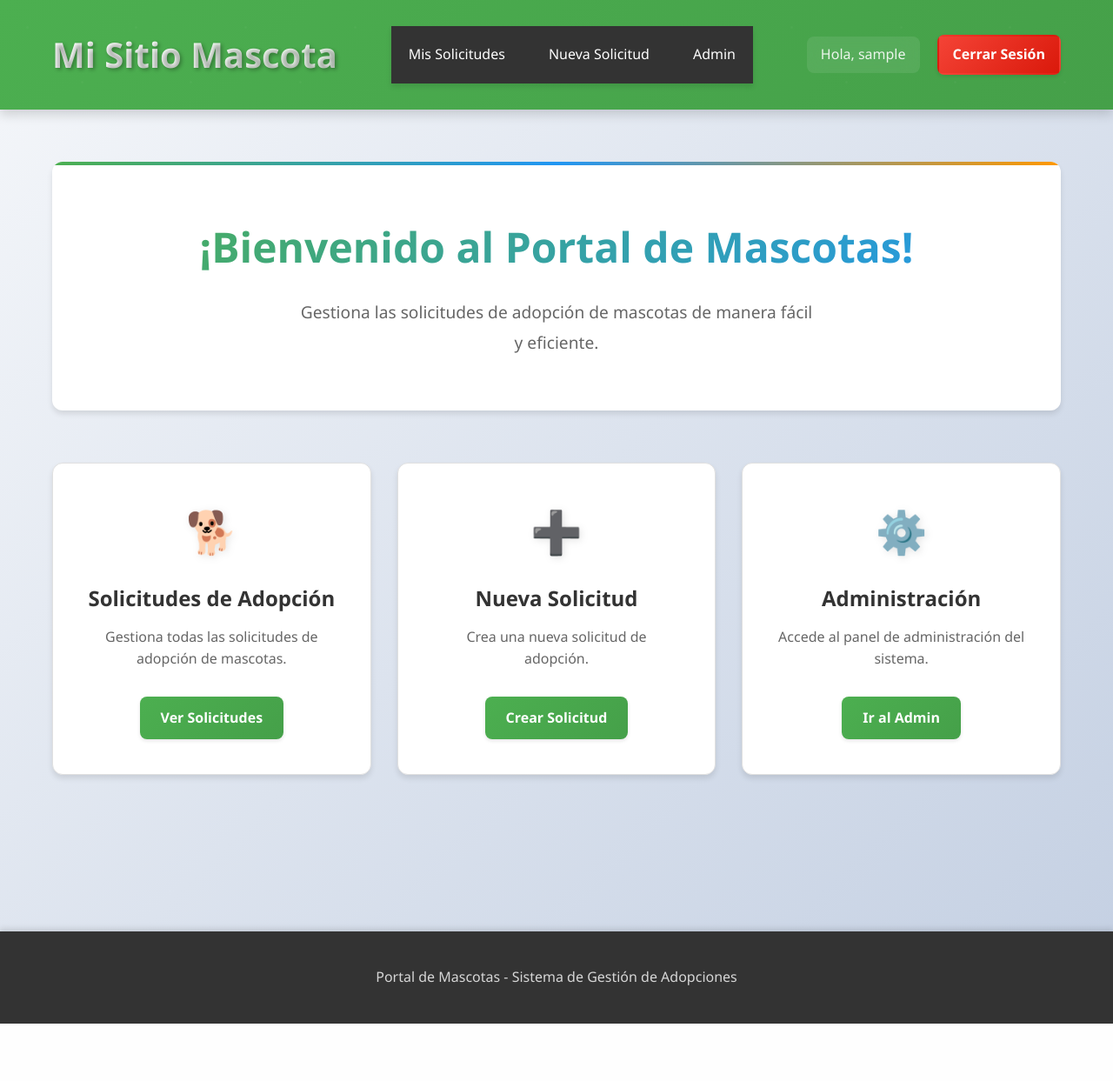
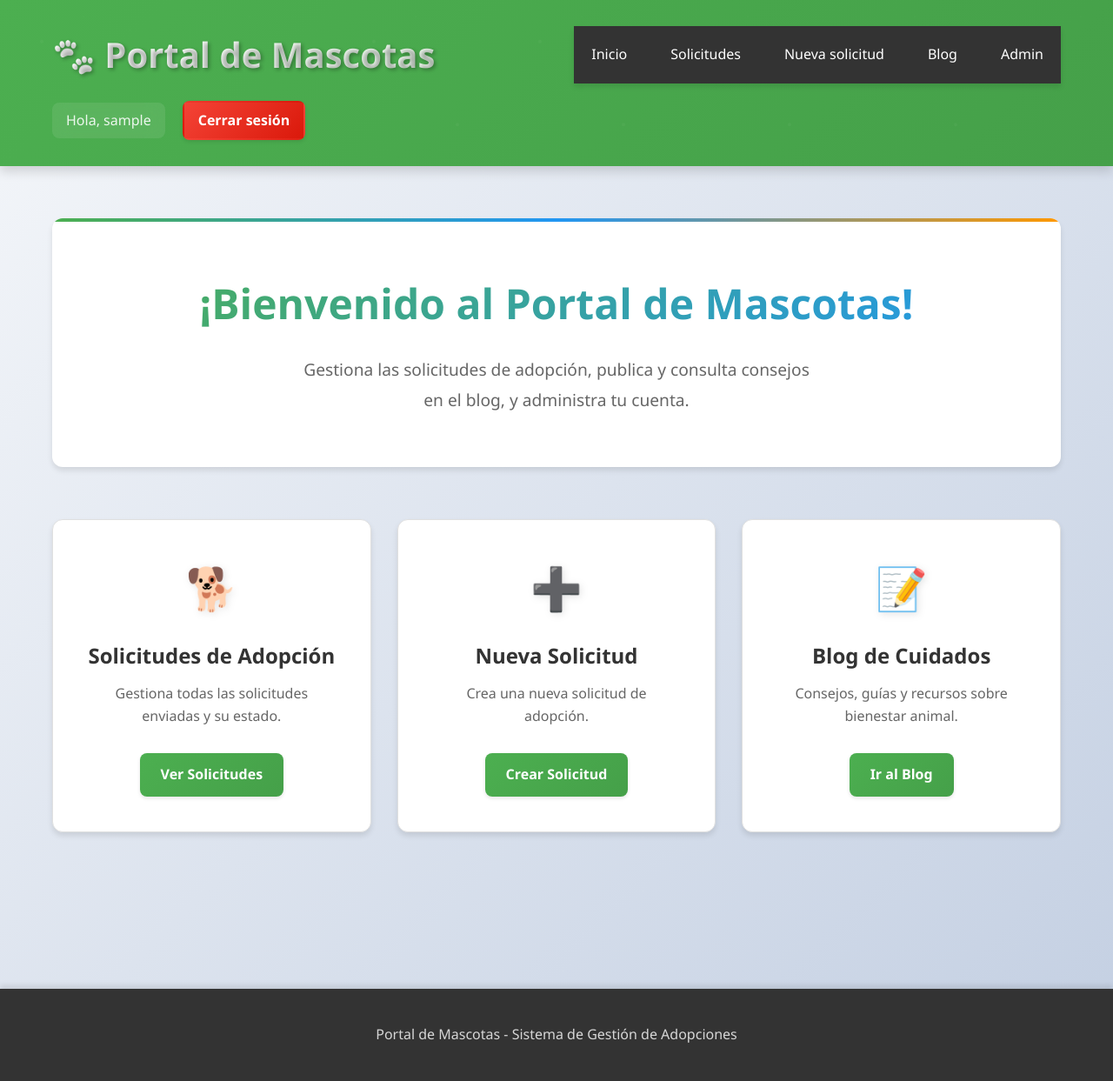
Before and after one commit to OutFerz/AdoptaPortal, a Django app: page / in a window 1280 px wide. Shown: the whole page at 87% size. Before the commit the page ends 1177 px from the top, so only its background shows below. Run offline with Django 5.2, Linux system fonts and the light colour scheme; the visitor is signed in with stand-in values (Sample User, id 1).

Commit message:
feat(ui): layout global base.html + blog extendiendo base; estilos y JS unificados

```diff
--- a/portal_mascotas/settings.py
+++ b/portal_mascotas/settings.py
@@ -118,7 +118,7 @@ AUTH_PASSWORD_VALIDATORS = [
 LANGUAGE_CODE = 'es'
 
 # Zona horaria - se puede cambiar a 'America/Mexico_City' para México
-TIME_ZONE = 'UTC'
+TIME_ZONE = 'America/Santiago'
 
 USE_I18N = True
 
--- a/portal_mascotas/templates/portal_mascotas/dashboard.html
+++ b/portal_mascotas/templates/portal_mascotas/dashboard.html
@@ -1,86 +1,36 @@
-{% load static %}
-<!DOCTYPE html>
-<html lang="es">
-<head>
-    <meta charset="UTF-8">
-    <meta name="viewport" content="width=device-width, initial-scale=1.0">
-    <title>{{ titulo }} - Portal de Mascotas</title>
-    <link rel="stylesheet" href="{% static 'css/main.css' %}">
-</head>
-<body>
-    <header class="header">
-        <div class="container">
-            <h1 class="logo">{{ titulo }}</h1>
-            <nav class="nav">
-                <ul class="nav-list">
-                    <li><a href="{% url 'solicitud_adopcion:lista_solicitudes' %}" class="nav-link">Mis Solicitudes</a></li>
-                    <li><a href="{% url 'solicitud_adopcion:crear_solicitud' %}" class="nav-link">Nueva Solicitud</a></li>
-                    <li><a href="{% url 'admin:index' %}" class="nav-link">Admin</a></li>
-                </ul>
-            </nav>
-            <div class="user-actions">
-                <span class="user-info">Hola, {{ usuario.username }}</span>
-                <a href="{% url 'login:logout' %}" class="logout-btn">Cerrar Sesión</a>
-            </div>
-        </div>
-    </header>
+{% extends "base.html" %}
+{% block title %}Inicio{% endblock %}
 
-    <main class="main">
-        <div class="container">
+{% block content %}
   <section class="hero">
     <h2 class="hero-title">¡Bienvenido al Portal de Mascotas!</h2>
     <p class="hero-description">
-                    Gestiona las solicitudes de adopción de mascotas de manera fácil y eficiente.
+      Gestiona las solicitudes de adopción, publica y consulta consejos en el blog, y administra tu cuenta.
     </p>
   </section>
 
   <section class="features">
     <div class="feature-grid">
-                    <div class="feature-card">
+      <div class="feature-card card">
         <div class="feature-icon">🐕</div>
         <h3 class="feature-title">Solicitudes de Adopción</h3>
-                        <p class="feature-description">
-                            Gestiona todas las solicitudes de adopción de mascotas.
-                        </p>
-                        <a href="{% url 'solicitud_adopcion:lista_solicitudes' %}" class="feature-link">
-                            Ver Solicitudes
-                        </a>
+        <p class="feature-description">Gestiona todas las solicitudes enviadas y su estado.</p>
+        <a href="{% url 'solicitud_adopcion:lista_solicitudes' %}" class="feature-link">Ver Solicitudes</a>
       </div>
 
-                    <div class="feature-card">
+      <div class="feature-card card">
         <div class="feature-icon">➕</div>
         <h3 class="feature-title">Nueva Solicitud</h3>
-                        <p class="feature-description">
-                            Crea una nueva solicitud de adopción.
-                        </p>
-                        <a href="{% url 'solicitud_adopcion:crear_solicitud' %}" class="feature-link">
-                            Crear Solicitud
-                        </a>
+        <p class="feature-description">Crea una nueva solicitud de adopción.</p>
+        <a href="{% url 'solicitud_adopcion:crear_solicitud' %}" class="feature-link">Crear Solicitud</a>
       </div>
 
-                    <div class="feature-card">
-                        <div class="feature-icon">⚙️</div>
-                        <h3 class="feature-title">Administración</h3>
-                        <p class="feature-description">
-                            Accede al panel de administración del sistema.
-                        </p>
-                        <a href="{% url 'admin:index' %}" class="feature-link">
-                            Ir al Admin
-                        </a>
+      <div class="feature-card card">
+        <div class="feature-icon">📝</div>
+        <h3 class="feature-title">Blog de Cuidados</h3>
+        <p class="feature-description">Consejos, guías y recursos sobre bienestar animal.</p>
+        <a href="/blog/" class="feature-link">Ir al Blog</a>
       </div>
     </div>
   </section>
-        </div>
-    </main>
-
-    <footer class="footer">
-        <div class="container">
-            <p class="footer-text">
-                Portal de Mascotas - Sistema de Gestión de Adopciones
-            </p>
-        </div>
-    </footer>
-
-    <script src="{% static 'js/main.js' %}"></script>
-</body>
-</html>
+{% endblock %}
--- a/portal_mascotas/views.py
+++ b/portal_mascotas/views.py
@@ -3,9 +3,4 @@ from django.contrib.auth.decorators import login_required
 
 @login_required
 def dashboard(request):
-    """Dashboard principal del usuario"""
-    context = {
-        'titulo': 'Mi Sitio Mascota',
-        'usuario': request.user
-    }
-    return render(request, 'portal_mascotas/dashboard.html', context)
+    return render(request, "portal_mascotas/dashboard.html")
--- /dev/null
+++ b/templates/base.html
@@ -0,0 +1,62 @@
+{% load static %}
+<!doctype html>
+<html lang="es">
+<head>
+  <meta charset="utf-8">
+  <meta name="viewport" content="width=device-width,initial-scale=1">
+  <title>{% block title %}Portal de Mascotas{% endblock %}</title>
+
+  <!-- Estilos globales -->
+  <link rel="stylesheet" href="{% static 'css/main.css' %}">
+
+  <!-- Gancho para CSS adicional por página (blog, etc.) -->
+  {% block extra_css %}{% endblock %}
+</head>
+<body>
+  <!-- Header -->
+  <header class="header">
+    <div class="container">
+      <h1 class="logo">🐾 Portal de Mascotas</h1>
+
+      <nav class="nav">
+        <ul class="nav-list">
+          <li><a class="nav-link" href="{% url 'dashboard' %}">Inicio</a></li>
+          <li><a class="nav-link" href="{% url 'solicitud_adopcion:lista_solicitudes' %}">Solicitudes</a></li>
+          <li><a class="nav-link" href="{% url 'solicitud_adopcion:crear_solicitud' %}">Nueva solicitud</a></li>
+          <li><a class="nav-link" href="/blog/">Blog</a></li>
+          <li><a class="nav-link" href="{% url 'admin:index' %}">Admin</a></li>
+        </ul>
+      </nav>
+
+      <div class="user-actions">
+        {% if request.user.is_authenticated %}
+          <span class="user-info">Hola, {{ request.user.username }}</span>
+          <a class="logout-btn" href="{% url 'login:logout' %}">Cerrar sesión</a>
+        {% else %}
+          <a class="feature-link" href="{% url 'login:login' %}">Iniciar sesión</a>
+        {% endif %}
+      </div>
+    </div>
+  </header>
+
+  <!-- Contenido -->
+  <main class="main">
+    <div class="container">
+      {% block content %}{% endblock %}
+    </div>
+  </main>
+
+  <!-- Footer -->
+  <footer class="footer">
+    <div class="container">
+      <p class="footer-text">Portal de Mascotas - Sistema de Gestión de Adopciones</p>
+    </div>
+  </footer>
+
+  <!-- JS global -->
+  <script src="{% static 'js/main.js' %}"></script>
+
+  <!-- Gancho para JS adicional por página (blog, etc.) -->
+  {% block extra_js %}{% endblock %}
+</body>
+</html>
```
Also changed, not shown: blog/templates/blog/post_detail.html (+47 -42 lines), blog/templates/blog/post_list.html (+60 -22 lines). Lines whose indentation alone changed are shown as unchanged.
